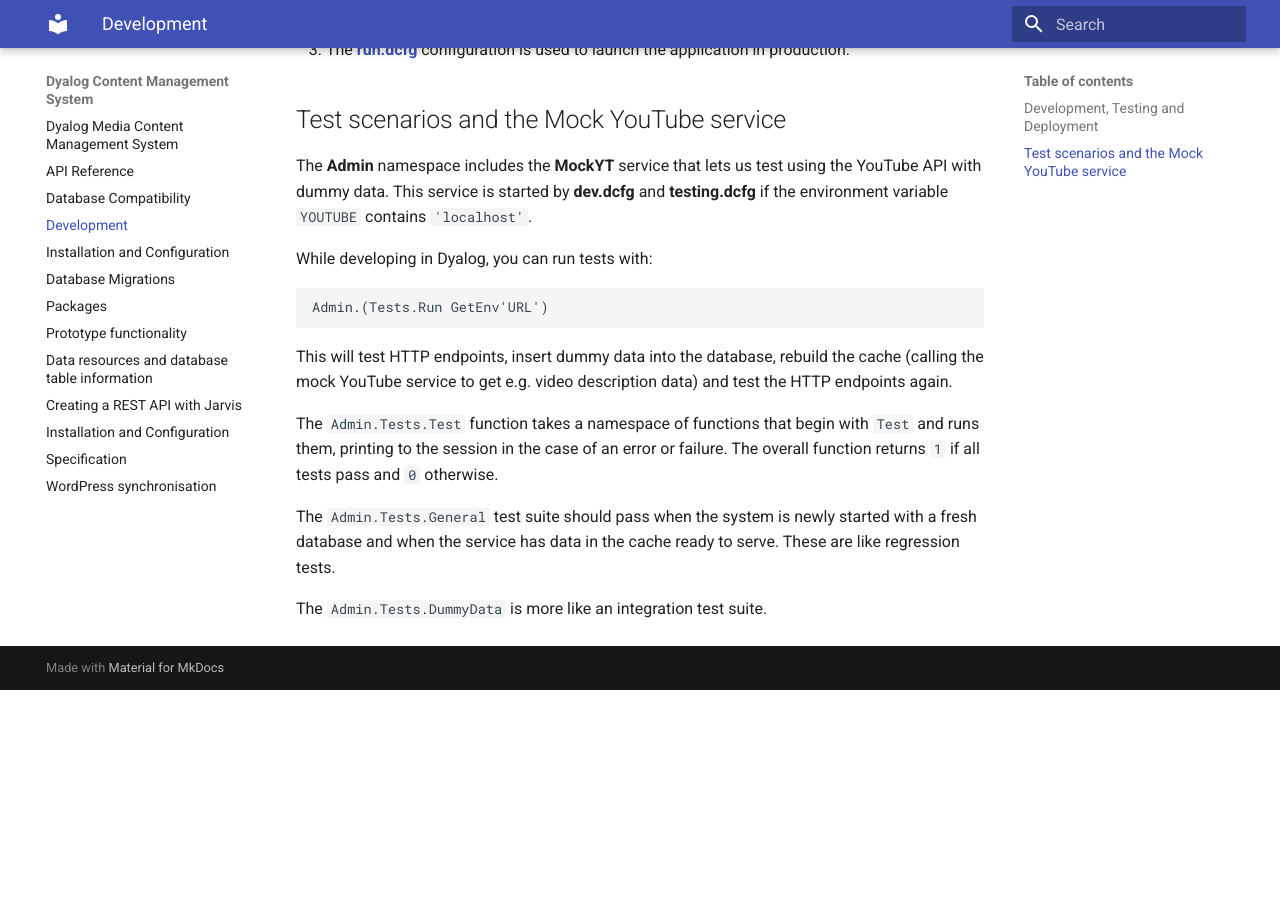
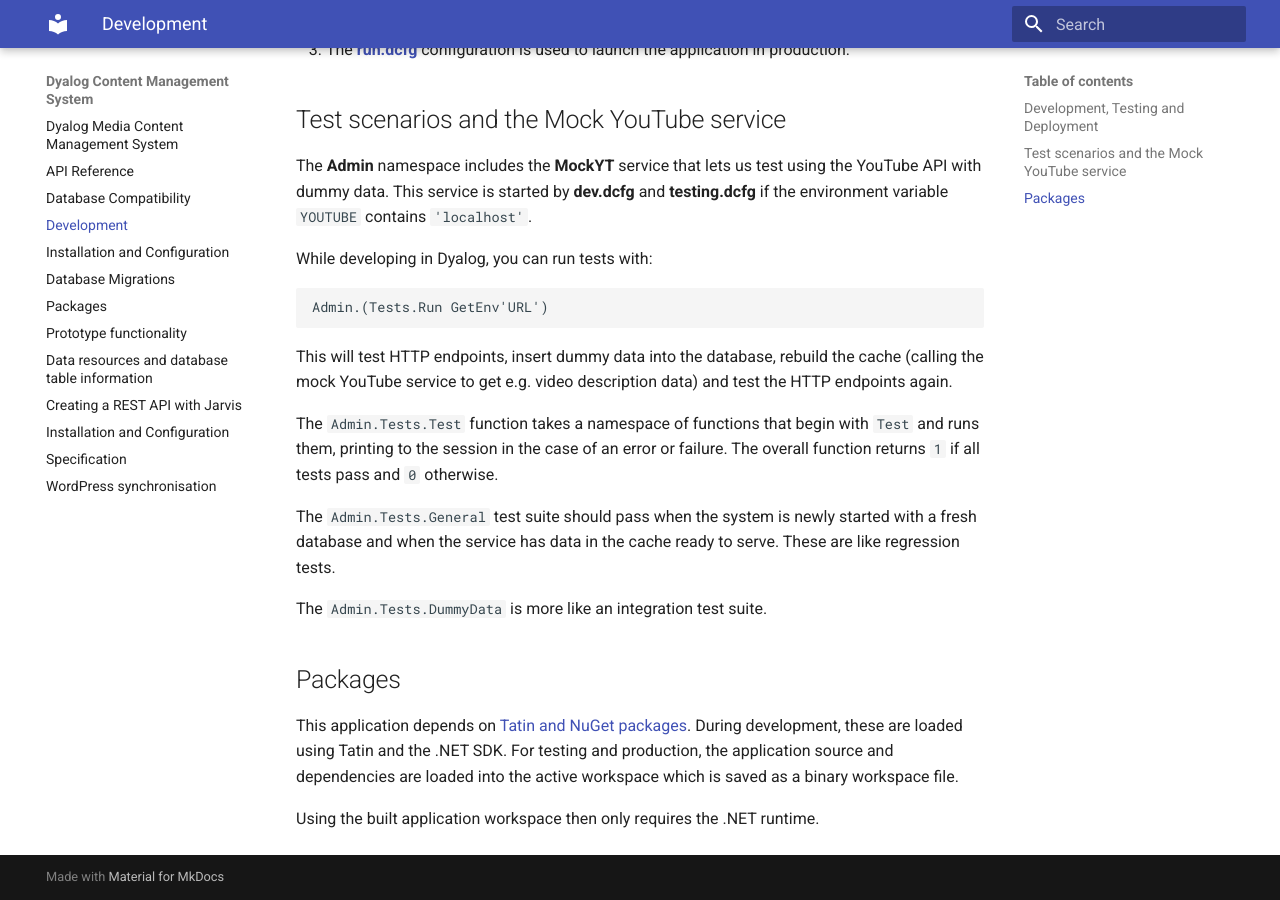
Before and after one commit to Dyalog/DCMS, an MkDocs documentation site: the page built from docs/dev.md, in a window 1280 px wide and 900 px high, scrolled down 522 px. Built offline with MkDocs 1.6.1 and Material for MkDocs 9.7.7, drawn with Linux system fonts in a browser that asks for light colours; before the commit the page ends 1212 px from its top, so only the background shows below that.

Commit message:
declare NuGet dependency Porter2Stemmer

```diff
--- a/docs/dev.md
+++ b/docs/dev.md
@@ -30,3 +30,8 @@ The `Admin.Tests.Test` function takes a namespace of functions that begin with `
 The `Admin.Tests.General` test suite should pass when the system is newly started with a fresh database and when the service has data in the cache ready to serve. These are like regression tests.
 
 The `Admin.Tests.DummyData` is more like an integration test suite.
+
+## Packages
+This application depends on [Tatin and NuGet packages](./packages.md). During development, these are loaded using Tatin and the .NET SDK. For testing and production, the application source and dependencies are loaded into the active workspace which is saved as a binary workspace file.
+
+Using the built application workspace then only requires the .NET runtime.
```
Also changed, not shown: 2 other files.
